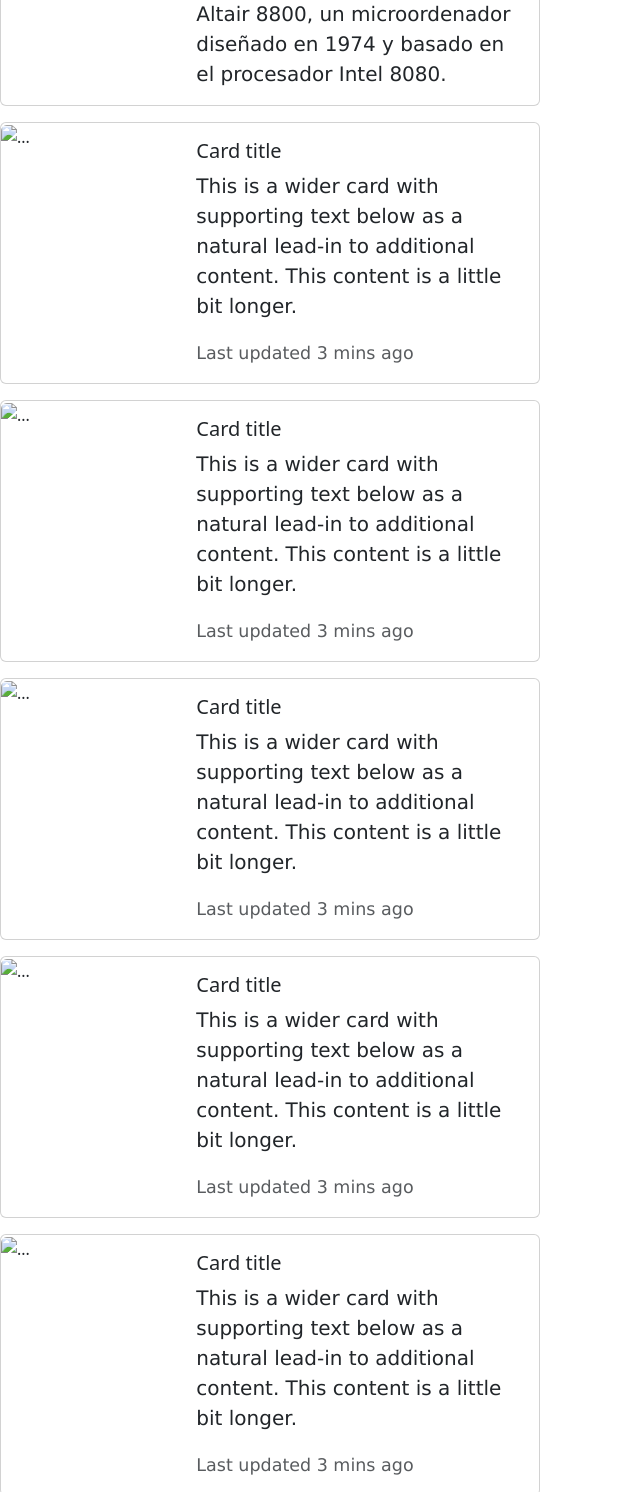
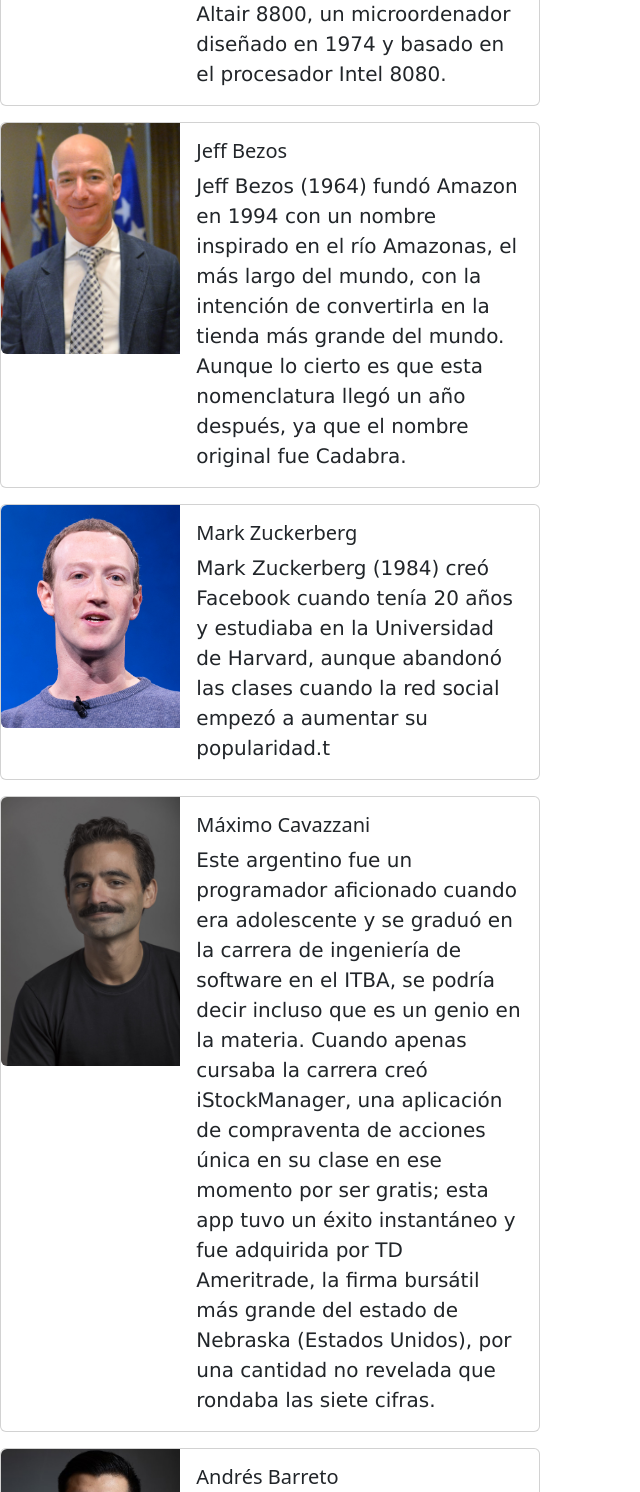
Before and after one commit to marcoa0610/Perfil-1-Planes-Negocio, a plain HTML site: page index.html in a window 1280 px wide. Shown: the part 2740-4232 px from the top of the page, without its empty margins (0-640 px from the left). Drawn offline with nearby package versions, Linux system fonts and the light colour scheme.

Commit message:
Emprendedores terminado

```diff
--- a/index.html
+++ b/index.html
@@ -102,13 +102,12 @@
       <div class="card mb-3" style="max-width: 540px;">
         <div class="row g-0">
           <div class="col-md-4">
-            <img src="..." class="img-fluid rounded-start" alt="...">
+            <img src="Media/JeffBezos.jpeg" class="img-fluid rounded-start" alt="JeffBezos">
           </div>
           <div class="col-md-8">
             <div class="card-body">
-              <h5 class="card-title">Card title</h5>
-              <p class="card-text">This is a wider card with supporting text below as a natural lead-in to additional content. This content is a little bit longer.</p>
-              <p class="card-text"><small class="text-body-secondary">Last updated 3 mins ago</small></p>
+              <h5 class="card-title">Jeff Bezos</h5>
+              <p class="card-text">Jeff Bezos (1964) fundó Amazon en 1994 con un nombre inspirado en el río Amazonas, el más largo del mundo, con la intención de convertirla en la tienda más grande del mundo. Aunque lo cierto es que esta nomenclatura llegó un año después, ya que el nombre original fue Cadabra.</p>
             </div>
           </div>
         </div>
@@ -117,13 +116,12 @@
       <div class="card mb-3" style="max-width: 540px;">
         <div class="row g-0">
           <div class="col-md-4">
-            <img src="..." class="img-fluid rounded-start" alt="...">
+            <img src="Media/MarkZuckerberg.jpg" class="img-fluid rounded-start" alt="...">
           </div>
           <div class="col-md-8">
             <div class="card-body">
-              <h5 class="card-title">Card title</h5>
-              <p class="card-text">This is a wider card with supporting text below as a natural lead-in to additional content. This content is a little bit longer.</p>
-              <p class="card-text"><small class="text-body-secondary">Last updated 3 mins ago</small></p>
+              <h5 class="card-title">Mark Zuckerberg</h5>
+              <p class="card-text">Mark Zuckerberg (1984) creó Facebook cuando tenía 20 años y estudiaba en la Universidad de Harvard, aunque abandonó las clases cuando la red social empezó a aumentar su popularidad.t</p>
             </div>
           </div>
         </div>
@@ -132,13 +130,14 @@
       <div class="card mb-3" style="max-width: 540px;">
         <div class="row g-0">
           <div class="col-md-4">
-            <img src="..." class="img-fluid rounded-start" alt="...">
+            <img src="Media/MáximoCavazzani.jpg" class="img-fluid rounded-start" alt="MáximoCavazzani">
           </div>
           <div class="col-md-8">
             <div class="card-body">
-              <h5 class="card-title">Card title</h5>
-              <p class="card-text">This is a wider card with supporting text below as a natural lead-in to additional content. This content is a little bit longer.</p>
-              <p class="card-text"><small class="text-body-secondary">Last updated 3 mins ago</small></p>
+              <h5 class="card-title">Máximo Cavazzani</h5>
+              <p class="card-text">Este argentino fue un programador aficionado cuando era adolescente y se graduó en la carrera de ingeniería de software en el ITBA, se podría decir incluso que es un genio en la materia.
+
+                Cuando apenas cursaba la carrera creó iStockManager, una aplicación de compraventa de acciones única en su clase en ese momento por ser gratis; esta app tuvo un éxito instantáneo y fue adquirida por TD Ameritrade, la firma bursátil más grande del estado de Nebraska (Estados Unidos), por una cantidad no revelada que rondaba las siete cifras.</p>
             </div>
           </div>
         </div>
@@ -147,13 +146,12 @@
       <div class="card mb-3" style="max-width: 540px;">
         <div class="row g-0">
           <div class="col-md-4">
-            <img src="..." class="img-fluid rounded-start" alt="...">
+            <img src="Media/AndresBarreto.jpg" class="img-fluid rounded-start" alt="AndresBarreto">
           </div>
           <div class="col-md-8">
             <div class="card-body">
-              <h5 class="card-title">Card title</h5>
-              <p class="card-text">This is a wider card with supporting text below as a natural lead-in to additional content. This content is a little bit longer.</p>
-              <p class="card-text"><small class="text-body-secondary">Last updated 3 mins ago</small></p>
+              <h5 class="card-title">Andrés Barreto</h5>
+              <p class="card-text">Algunos lo llaman “el Mark Zuckerberg latino”, y es que, con apenas 18 años, fundó Grooveshark (año 2006), una web de reproducción musical bajo demanda que luego sería utilizada como ejemplo para crear Spotify y Deezer.</p>
             </div>
           </div>
         </div>
@@ -162,13 +160,12 @@
       <div class="card mb-3" style="max-width: 540px;">
         <div class="row g-0">
           <div class="col-md-4">
-            <img src="..." class="img-fluid rounded-start" alt="...">
+            <img src="Media/AndresMoreno.jfif" class="img-fluid rounded-start" alt="AndresMoreno">
           </div>
           <div class="col-md-8">
             <div class="card-body">
-              <h5 class="card-title">Card title</h5>
-              <p class="card-text">This is a wider card with supporting text below as a natural lead-in to additional content. This content is a little bit longer.</p>
-              <p class="card-text"><small class="text-body-secondary">Last updated 3 mins ago</small></p>
+              <h5 class="card-title">Andres Moreno</h5>
+              <p class="card-text">Este venezolano pasó su juventud cambiando de residencia a través del mundo debido a que su padre era diplomático, lo que lo hizo familiarizarse con el idioma inglés como ninguna otra persona. Entendió la importancia que este idioma tiene para el desenvolvimiento de los negocios en un mundo globalizado. Fue así como fundó Open English, una plataforma web para impartir su enseñanza.</p>
             </div>
           </div>
         </div>
```
Also changed, not shown: Media/AndresBarreto.jpg (added), Media/AndresMoreno.jfif (added), Media/JeffBezos.jpeg (added), Media/JorgeNazer.jpg (added), Media/MarkZuckerberg.jpg (added), Media/MáximoCavazzani.jpg (added).
